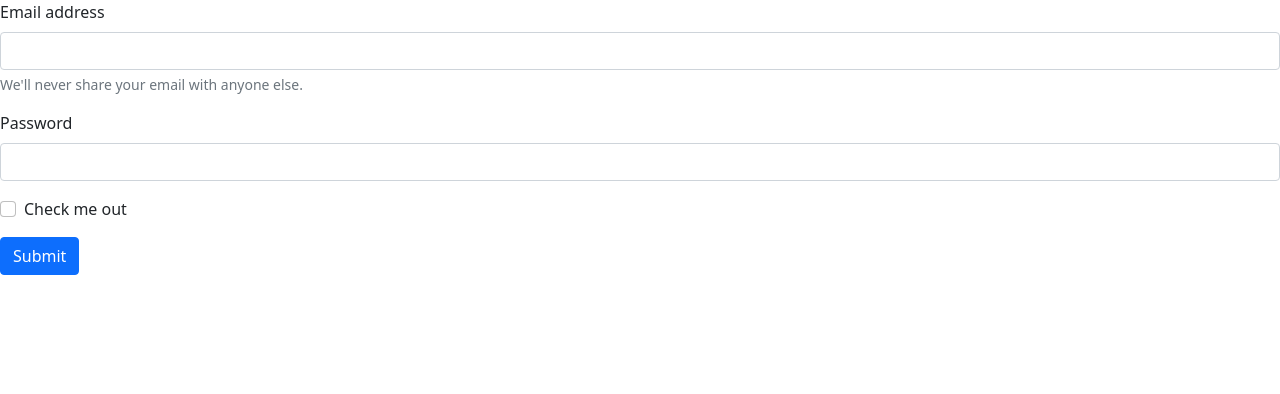
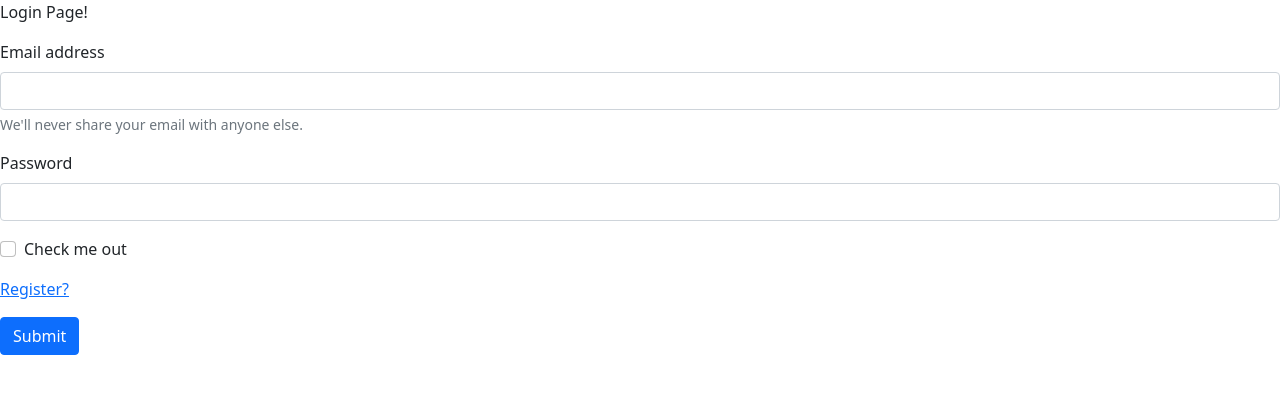
Before and after one commit to QishenWang/Ride-Sharing-Service, a Django app: page /rides/ in a window 1280 px wide. Shown: the top 394 px of the page. Run offline with Django 4.2, Linux system fonts and the light colour scheme; some libraries are stand-ins or nearby versions.

Commit message:
html renew

```diff
--- a/docker-deploy/web-app/rides/templates/rides/login.html
+++ b/docker-deploy/web-app/rides/templates/rides/login.html
@@ -1,7 +1,4 @@
-<!--<div>-->
-<!--    {{'Login Page!'}}-->
-<!--</div>-->
-<!--<a href="{%url 'rides:register'%}">{{ 'Register?' }}</a >-->
+
 <!DOCTYPE html>
 <html lang="en">
 <head>
@@ -12,6 +9,9 @@
     <link rel="stylesheet" href="{% static 'css/bootstrap.css' %}">
 </head>
 <body>
+<div class="mb-3">
+    {{'Login Page!'}}
+</div>
     <form>
         {% csrf_token %}
         <div class="mb-3">
@@ -27,6 +27,9 @@
           <input type="checkbox" class="form-check-input" id="exampleCheck1">
           <label class="form-check-label" for="exampleCheck1">Check me out</label>
         </div>
+        <div class="mb-3">
+        <a href="{%url 'rides:register'%}">{{ 'Register?' }}</a >
+        </div>
         <button type="submit" class="btn btn-primary">Submit</button>
       </form>
 </body>
--- a/docker-deploy/web-app/rides/templates/rides/register.html
+++ b/docker-deploy/web-app/rides/templates/rides/register.html
@@ -1,3 +1,4 @@
+{% load static %}
 <form action="{% url 'rides:register_request' %}" method="post">
   {% csrf_token %}
   <div class="container">
```
